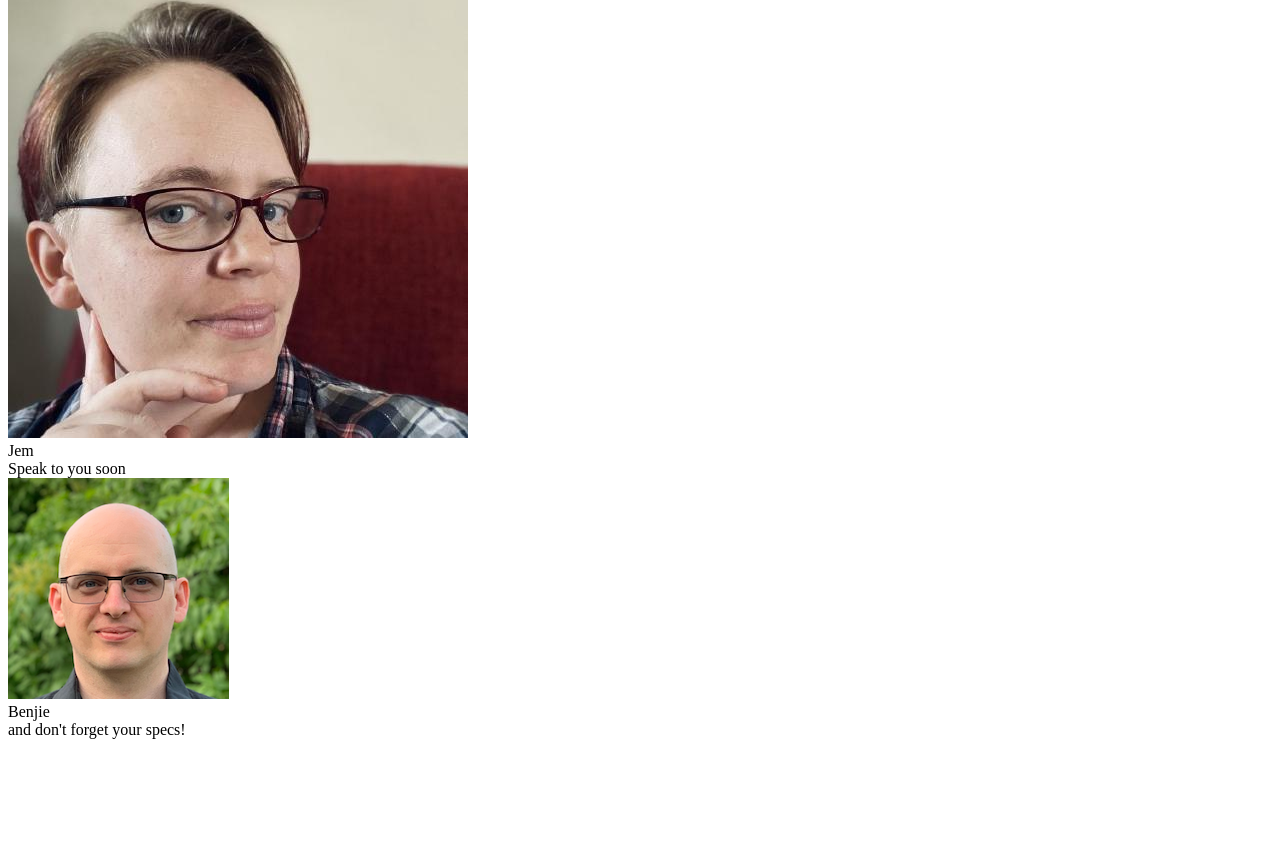
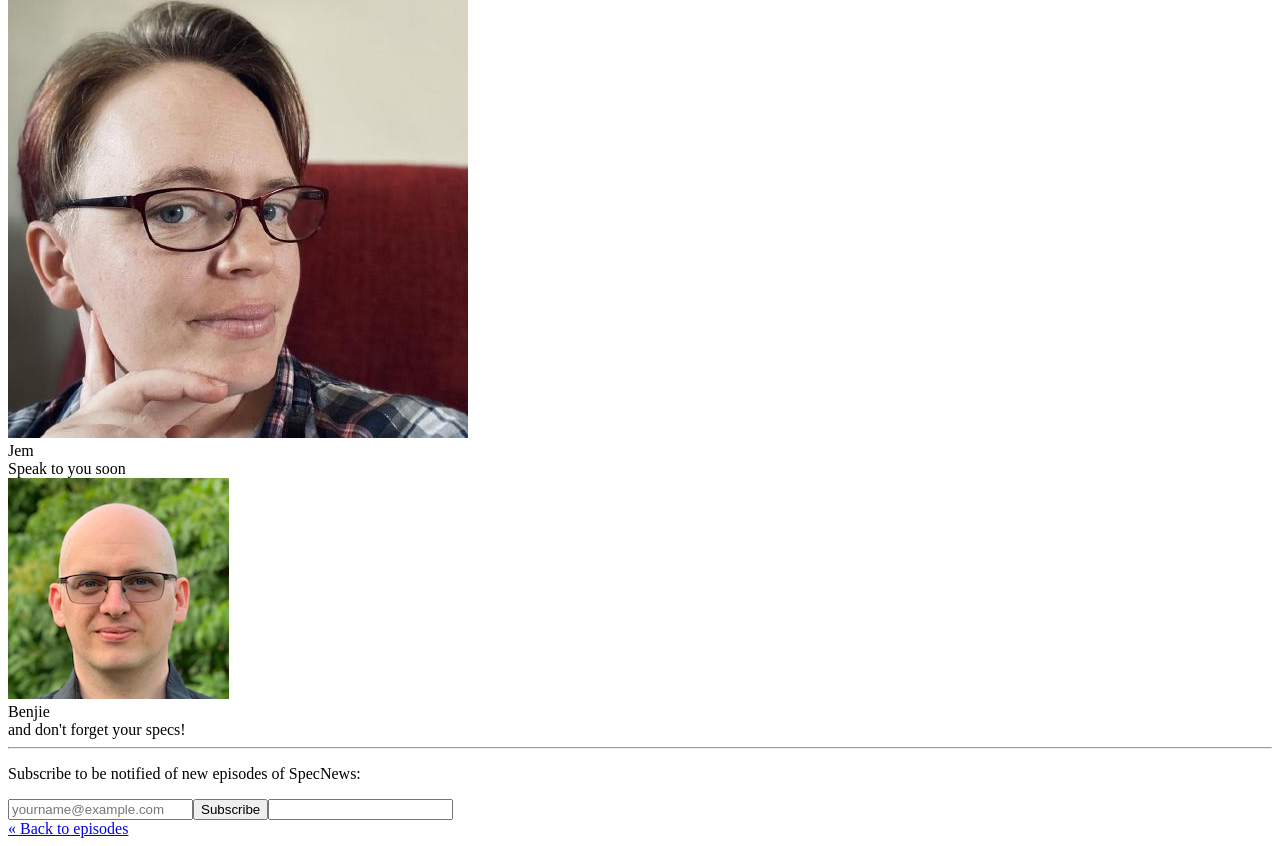
Before and after one commit to graphile/specnews, a Gatsby site: page /ep0000 in a window 1280 px wide. Shown: the part 4071-4917 px from the top of the page. Before the commit the page ends 4818 px from the top, so only its background shows below. Built offline with nearby package versions, Linux system fonts and the light colour scheme; Gatsby itself is replaced by a stand-in of ours.

Commit message:
Transcript footer

```diff
--- a/src/components/Transcript.tsx
+++ b/src/components/Transcript.tsx
@@ -1,7 +1,16 @@
 import React, { FC, PropsWithChildren } from "react";
+import { SignupFormLight } from "./SignupForm";
+
 
 export const Transcript: FC<PropsWithChildren> = ({ children }) => (
-  <div className="transcript">{children}</div>
+  <div>
+    <div className="transcript">{children}</div>
+    <hr />
+    <SignupFormLight />
+    <a className="back" href="/">
+      &laquo; Back to episodes
+    </a>
+  </div>
 );
 
 export const Avatar: FC<{ url: string; alt: string }> = ({ url, alt }) => (
```
